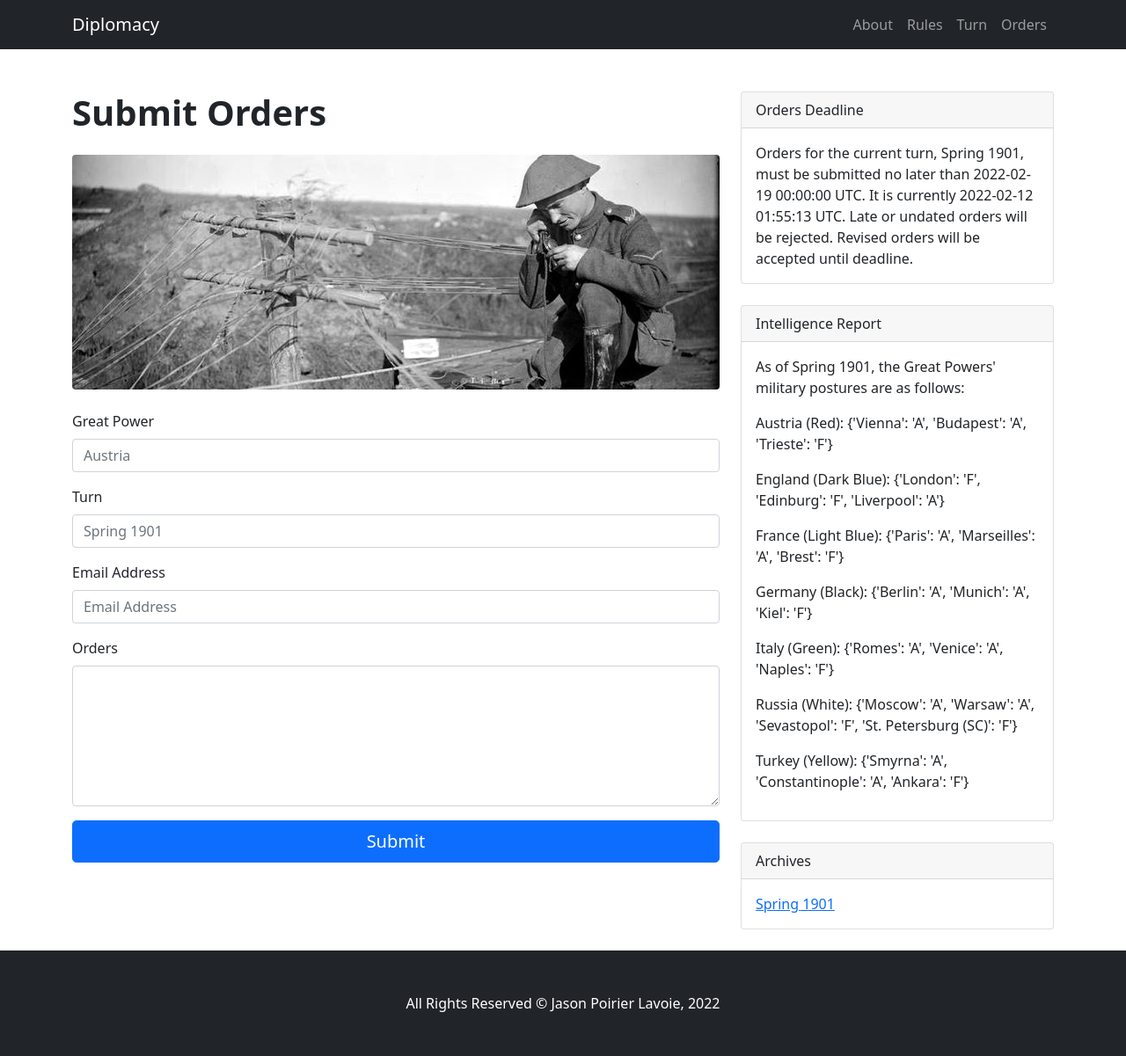
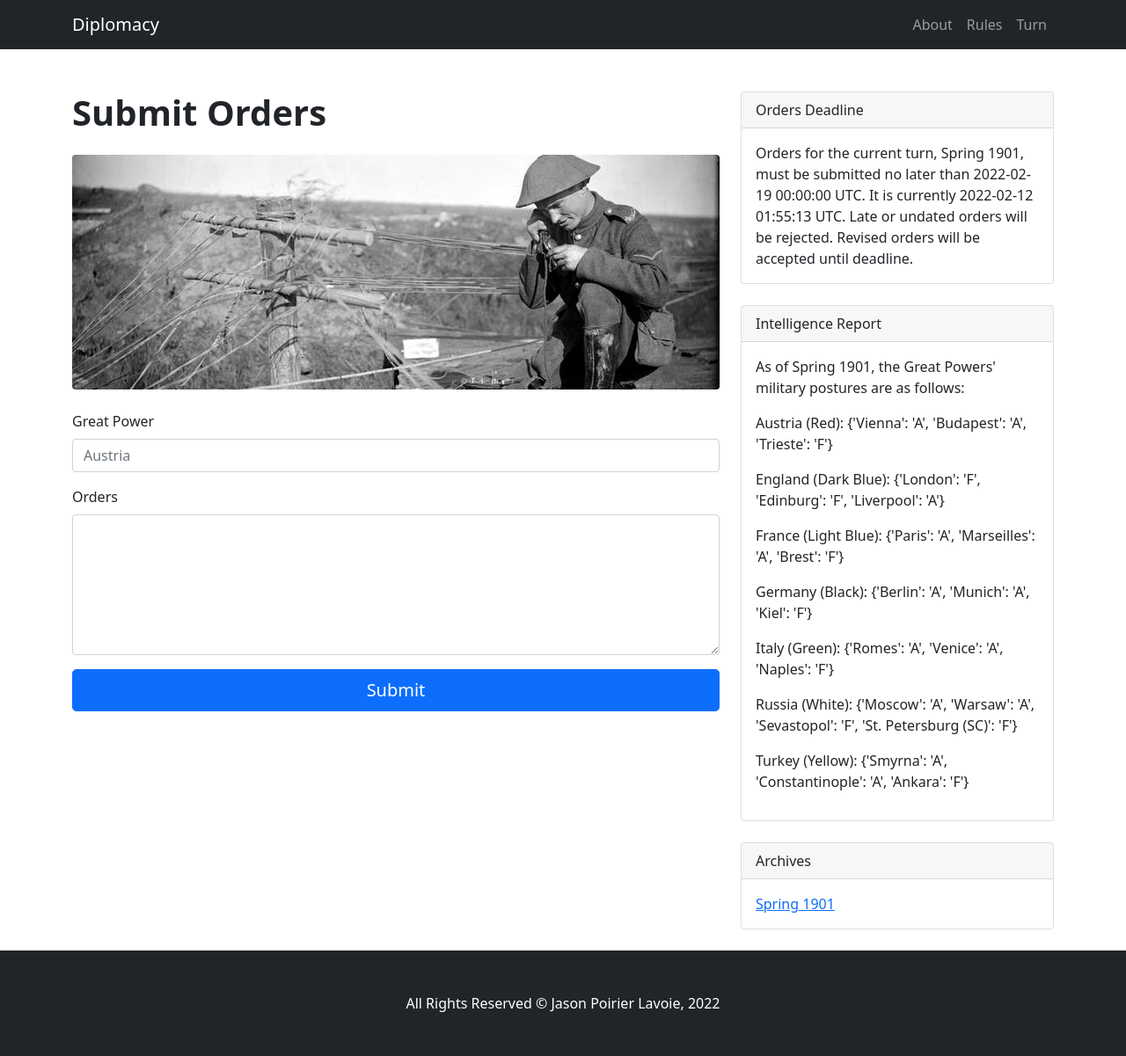
Before and after one commit to jpoirierlavoie/Diplomacy, a Flask app: page /orders in a window 1280 px wide. Shown: the whole page at 88% size. Run offline with Flask 2, Linux system fonts and the light colour scheme.

Commit message:
Removed contact page

```diff
--- a/templates/base.html
+++ b/templates/base.html
@@ -22,7 +22,6 @@
                         <li class="nav-item"><a class="nav-link" href="/about">About</a></li>
                         <li class="nav-item"><a class="nav-link" href="/rules">Rules</a></li>
                         <li class="nav-item"><a class="nav-link" href="/turn/{{ current_turn }}">Turn</a></li>
-                        <li class="nav-item"><a class="nav-link" href="/orders">Orders</a></li>
                     </ul>
                 </div>
             </div>
--- a/templates/orders.html
+++ b/templates/orders.html
@@ -10,14 +10,6 @@
             <input class="form-control" id="name" type="text" placeholder="Austria" />
         </div>
         <div class="mb-3">
-            <label class="form-label" for="turn">Turn</label>
-            <input class="form-control" id="turn" type="text" placeholder="Spring 1901" />
-        </div>
-        <div class="mb-3">
-            <label class="form-label" for="emailAddress">Email Address</label>
-            <input class="form-control" id="emailAddress" type="email" placeholder="Email Address" />
-        </div>
-        <div class="mb-3">
             <label class="form-label" for="message">Orders</label>
             <textarea class="form-control" id="message" type="text" placeholder="A Vienna-Trieste" style="height: 10rem;">
             </textarea>
```
